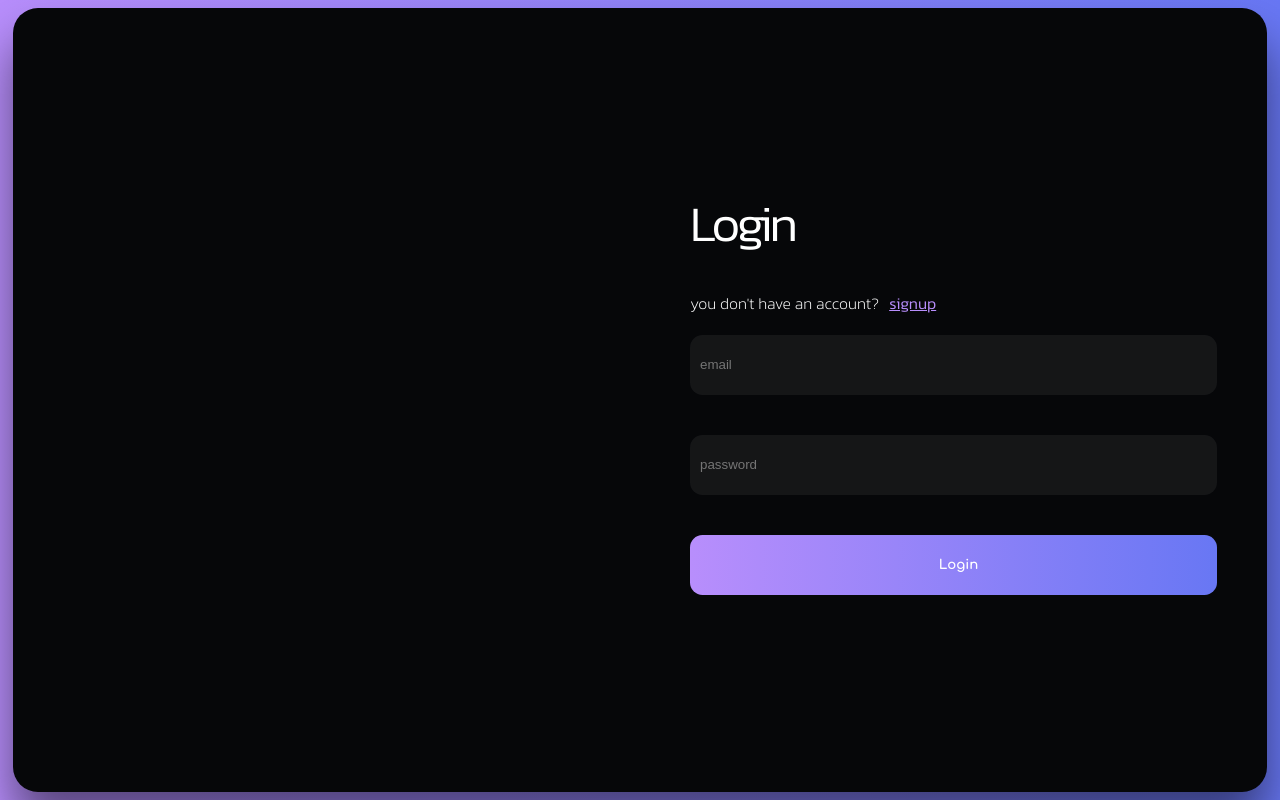
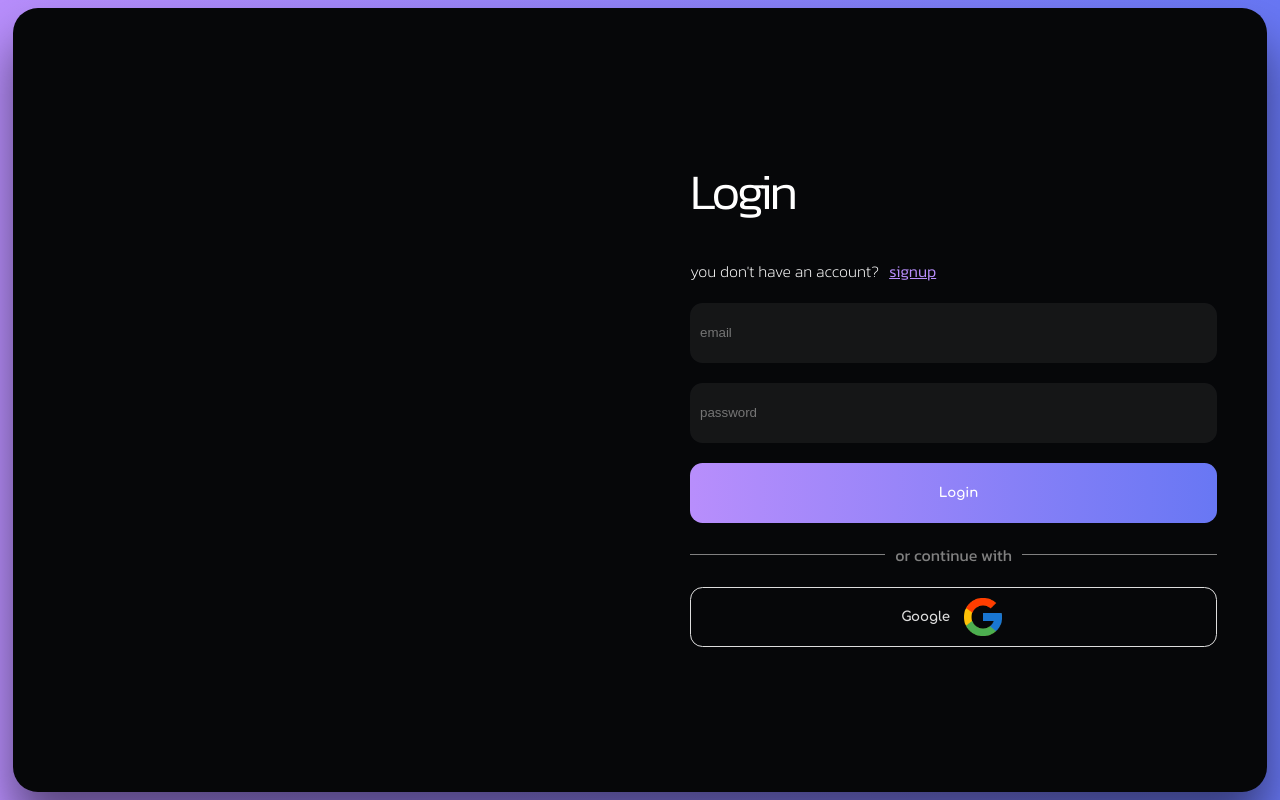
Before and after one commit to AK2000YY/notes-and-tasks, a Next.js app: page /login in a window 1280 px wide. Built offline with nearby package versions, Linux system fonts and the light colour scheme; no server answers.

Commit message:
add google login component

```diff
--- a/src/app/login/page.tsx
+++ b/src/app/login/page.tsx
@@ -4,6 +4,7 @@ import Link from "next/link";
 import styles from "../../styles/style-auth-page.module.css"
 import { useActionState } from "react";
 import { getUser } from "@/lib/users/action";
+import { GoogleLogin } from "@/components/google-login";
 
 const initialState = {
     message: '',
@@ -20,7 +21,7 @@ export default function Page() {
             <div className={styles['first-half']}></div>
             <div className={styles['second-half']}>
                 <h1>Login</h1>
-                <div>
+                <div className={styles['discription']}>
                     <p>you don't have an account?</p>
                     <Link href='/signup'>signup</Link>
                 </div>
@@ -32,6 +33,7 @@ export default function Page() {
                     <input type="submit" value="Login" disabled={pending} />
                     {state.message && <p>{state.message}</p>}
                 </form>
+                <GoogleLogin />
             </div>
         </div>
     )
--- a/src/app/signup/page.tsx
+++ b/src/app/signup/page.tsx
@@ -1,5 +1,6 @@
 import Link from 'next/link'
 import styles from '../../styles/style-auth-page.module.css'
+import { GoogleLogin } from '@/components/google-login'
 
 export default function Page() {
     return (
@@ -7,7 +8,7 @@ export default function Page() {
             <div className={styles['first-half']}></div>
             <div className={styles['second-half']}>
                 <h1>Create an account</h1>
-                <div>
+                <div className={styles['discription']}>
                     <p>you have an account?</p>
                     <Link href='/login'>login</Link>
                 </div>
@@ -20,6 +21,7 @@ export default function Page() {
                     <input type="password" name="password" placeholder="password" />
                     <input type="submit" value="Create Account" />
                 </form>
+                <GoogleLogin />
             </div>
         </div>
     )
--- /dev/null
+++ b/src/components/google-login.tsx
@@ -0,0 +1,21 @@
+import styles from '../styles/style-google.module.css'
+import Image from 'next/image'
+import googleIcon from '@/../public/google.png'
+
+export function GoogleLogin() {
+    return (
+        <div className={styles.google}>
+            <div>
+                <p>or continue with</p>
+            </div>
+            <button>
+                Google
+                <Image
+                    src={googleIcon}
+                    width={35}
+                    alt={'google'}
+                />
+            </button>
+        </div>
+    )
+}
--- a/src/styles/style-auth-page.module.css
+++ b/src/styles/style-auth-page.module.css
@@ -42,7 +42,7 @@
     }
 }
 
-.second-half div {
+.second-half .discription {
     width: 100%;
     text-align: start;
     font-weight: 200;
@@ -69,7 +69,7 @@
     background: rgba(255, 255, 255, .06);
     color: white;
     padding-left: 10px;
-    margin: 20px 0px;
+    margin-top: 20px;
     border: none;
     outline: none;
     border-radius: var(--small-radius);
--- /dev/null
+++ b/src/styles/style-google.module.css
@@ -0,0 +1,57 @@
+.google {
+    display: flex;
+    flex-direction: column;
+    width: 100%;
+}
+
+.google div {
+    padding: 20px 0px;
+    width: 100%;
+    display: flex;
+    justify-content: center;
+    align-items: center;
+}
+
+.google div p {
+    color: gray;
+    padding: 0 10px;
+    width: fit-content;
+}
+
+.google div::before,
+.google div::after {
+    content: '';
+    flex: 1;
+    background-color: gray;
+    height: 1px;
+}
+
+.google button {
+    background-color: transparent;
+    border: 1px solid #ddd;
+    display: flex;
+    align-items: center;
+    justify-content: center;
+    column-gap: 10px;
+    padding: 6px;
+    color: #ddd;
+    border-radius: var(--small-radius);
+    font-family: var(--comfortaa);
+    font-weight: bold;
+}
+
+.google button img {
+    width: 46px;
+    height: 46px;
+}
+
+@media (max-width: 1022px) {
+    .google button {
+        padding: 4px 0px;
+    }
+
+    .google button img {
+        width: 30px;
+        height: 30px;
+    }
+}
```
Also changed, not shown: public/google.png (added).
